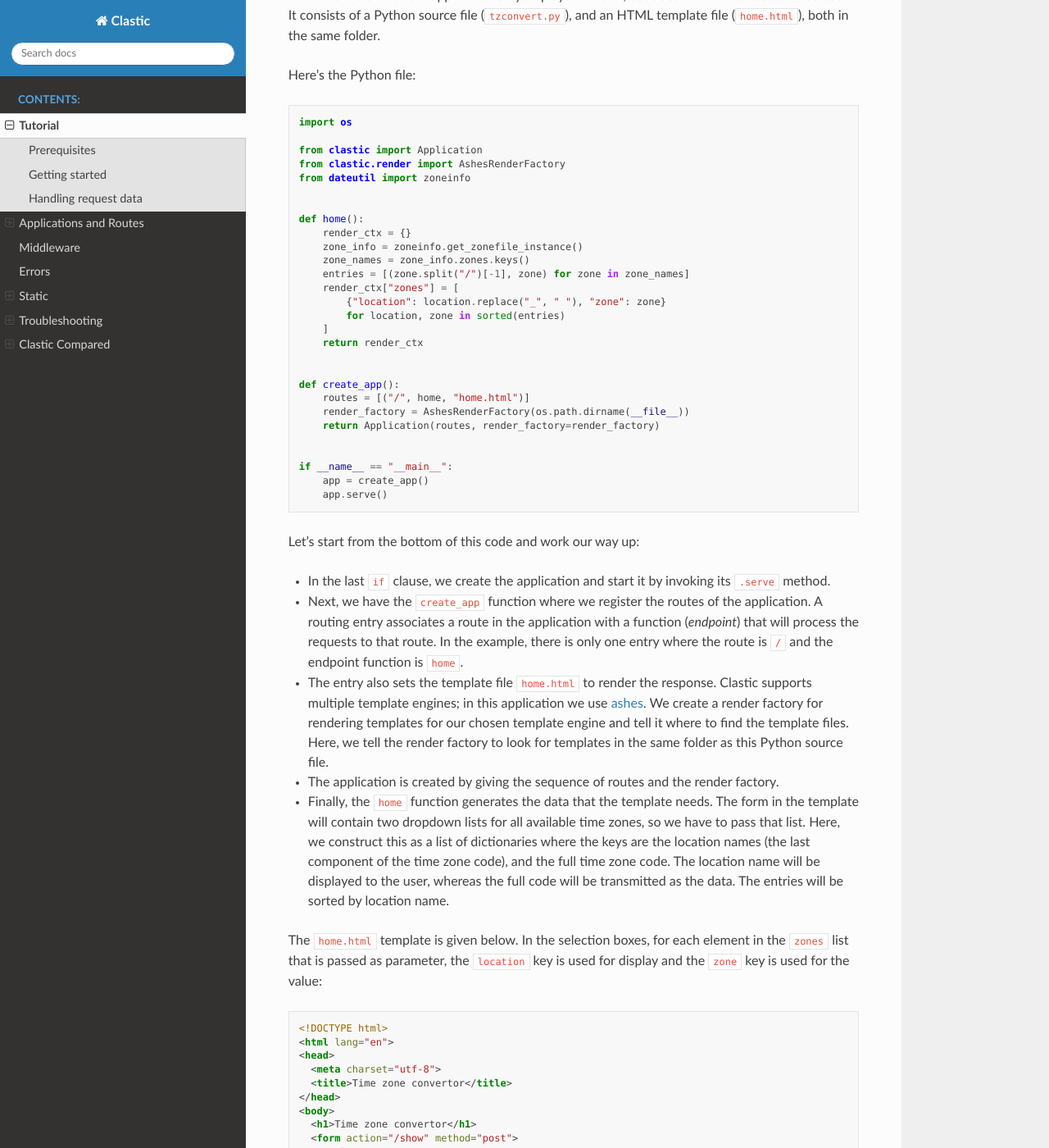
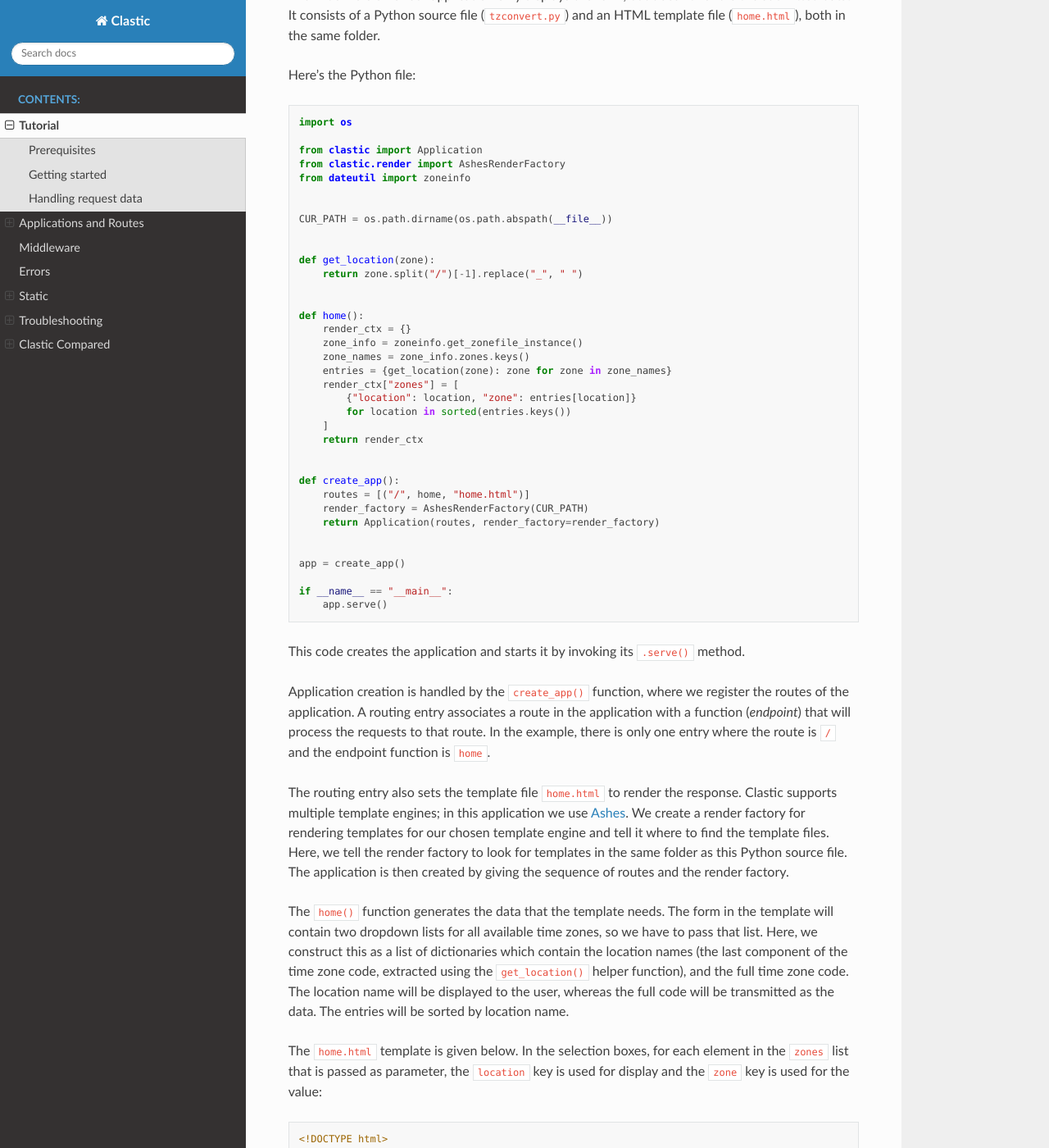
Before and after one commit to mahmoud/clastic, a Sphinx documentation site: the page built from docs/tutorial.rst, in a window 1280 px wide and 1400 px high, scrolled down 979 px. Shown: the whole window at 82% size. Built offline with Sphinx 7.4.7 and the Read the Docs theme 2.0.0, drawn with Linux system fonts in a browser that asks for light colours; some of the changed text lies outside the part shown.

Commit message:
apply another round of feedback to tutorial

```diff
--- a/docs/tutorial.rst
+++ b/docs/tutorial.rst
@@ -3,8 +3,8 @@
 
 *TODO: add estimated time for reading the document*
 
-In this document, we are going to develop an application that will
-convert a given time (and date) between two time zones.
+In this document, we are going to develop an application
+that will convert a given time (and date) between two time zones.
 The user will enter a date and a time,
 and select two time zones from a list of all available time zones,
 one for the source location and one for the destination location.
@@ -26,7 +26,8 @@
 -------------
 
 It's common practice to work in a separate virtual environment
-for each project, so we suggest that you create one for this tutorial.
+for each project,
+so we suggest that you create one for this tutorial.
 Read the `Virtual Environments and Packages`_ section
 of the official Python documentation for more information.
 
@@ -46,7 +47,7 @@
 
 The initial version of our application only displays the form,
 but doesn't handle the submitted data.
-It consists of a Python source file (``tzconvert.py``),
+It consists of a Python source file (``tzconvert.py``)
 and an HTML template file (``home.html``),
 both in the same folder.
 
@@ -61,67 +62,72 @@
    from dateutil import zoneinfo
 
 
+   CUR_PATH = os.path.dirname(os.path.abspath(__file__))
+
+
+   def get_location(zone):
+       return zone.split("/")[-1].replace("_", " ")
+
+
    def home():
        render_ctx = {}
        zone_info = zoneinfo.get_zonefile_instance()
        zone_names = zone_info.zones.keys()
-       entries = [(zone.split("/")[-1], zone) for zone in zone_names]
+       entries = {get_location(zone): zone for zone in zone_names}
        render_ctx["zones"] = [
-           {"location": location.replace("_", " "), "zone": zone}
-           for location, zone in sorted(entries)
+           {"location": location, "zone": entries[location]}
+           for location in sorted(entries.keys())
        ]
        return render_ctx
 
 
    def create_app():
        routes = [("/", home, "home.html")]
-       render_factory = AshesRenderFactory(os.path.dirname(__file__))
+       render_factory = AshesRenderFactory(CUR_PATH)
        return Application(routes, render_factory=render_factory)
 
 
+   app = create_app()
+
    if __name__ == "__main__":
-       app = create_app()
        app.serve()
 
 
-Let's start from the bottom of this code and work our way up:
+This code creates the application
+and starts it by invoking its ``.serve()`` method.
 
-- In the last ``if`` clause, we create the application
-  and start it by invoking its ``.serve`` method.
+Application creation is handled by the ``create_app()`` function,
+where we register the routes of the application.
+A routing entry associates a route in the application
+with a function (*endpoint*) that will process the requests
+to that route.
+In the example, there is only one entry where the route is ``/``
+and the endpoint function is ``home``.
 
-- Next, we have the ``create_app`` function
-  where we register the routes of the application.
-  A routing entry associates a route in the application
-  with a function (*endpoint*) that will process the requests
-  to that route.
-  In the example, there is only one entry where the route is ``/``
-  and the endpoint function is ``home``.
+The routing entry also sets the template file ``home.html``
+to render the response.
+Clastic supports multiple template engines;
+in this application we use `Ashes`_.
+We create a render factory for rendering templates
+for our chosen template engine
+and tell it where to find the template files.
+Here, we tell the render factory to look for templates
+in the same folder as this Python source file.
+The application is then created by giving the sequence of routes
+and the render factory.
 
-- The entry also sets the template file ``home.html``
-  to render the response.
-  Clastic supports multiple template engines;
-  in this application we use `ashes`_.
-  We create a render factory for rendering templates
-  for our chosen template engine and tell it where to find
-  the template files.
-  Here, we tell the render factory to look for templates
-  in the same folder as this Python source file.
-
-- The application is created by giving the sequence of routes
-  and the render factory.
-
-- Finally, the ``home`` function generates the data
-  that the template needs.
-  The form in the template will contain two dropdown lists
-  for all available time zones,
-  so we have to pass that list.
-  Here, we construct this as a list of dictionaries
-  where the keys are the location names
-  (the last component of the time zone code),
-  and the full time zone code.
-  The location name will be displayed to the user,
-  whereas the full code will be transmitted as the data.
-  The entries will be sorted by location name.
+The ``home()`` function generates the data that the template needs.
+The form in the template will contain two dropdown lists
+for all available time zones,
+so we have to pass that list.
+Here, we construct this as a list of dictionaries
+which contain the location names
+(the last component of the time zone code,
+extracted using the ``get_location()`` helper function),
+and the full time zone code.
+The location name will be displayed to the user,
+whereas the full code will be transmitted as the data.
+The entries will be sorted by location name.
 
 
 The ``home.html`` template is given below.
@@ -177,7 +183,7 @@
            ("/", home, "home.html"),
            ("/show", show_time, "show_time.html"),
        ]
-       render_factory = AshesRenderFactory(os.path.dirname(__file__))
+       render_factory = AshesRenderFactory(CUR_PATH)
        return Application(routes, render_factory=render_factory)
 
 
@@ -198,14 +206,14 @@
        dt_naive = parser.parse(dt)
 
        src = request.values.get("src")
-       render_ctx["src_location"] = src.split("/")[-1]
+       render_ctx["src_location"] = get_location(src)
 
        src_zone = tz.gettz(src)
        src_dt = dt_naive.replace(tzinfo=src_zone)
        render_ctx["src_dt"] = src_dt.ctime()
 
        dst = request.values.get("dst")
-       render_ctx["dst_location"] = dst.split("/")[-1]
+       render_ctx["dst_location"] = get_location(dst)
 
        dst_zone = tz.gettz(dst)
        dst_dt = src_dt.astimezone(dst_zone)
@@ -237,4 +245,4 @@
 
 .. _list of tz database time zones: https://en.wikipedia.org/wiki/List_of_tz_database_time_zones
 .. _Virtual Environments and Packages: https://docs.python.org/3/tutorial/venv.html
-.. _ashes: https://github.com/mahmoud/ashes
+.. _Ashes: https://github.com/mahmoud/ashes
```
Also changed, not shown: other parts of docs/tutorial.rst (+2 -0 lines).
